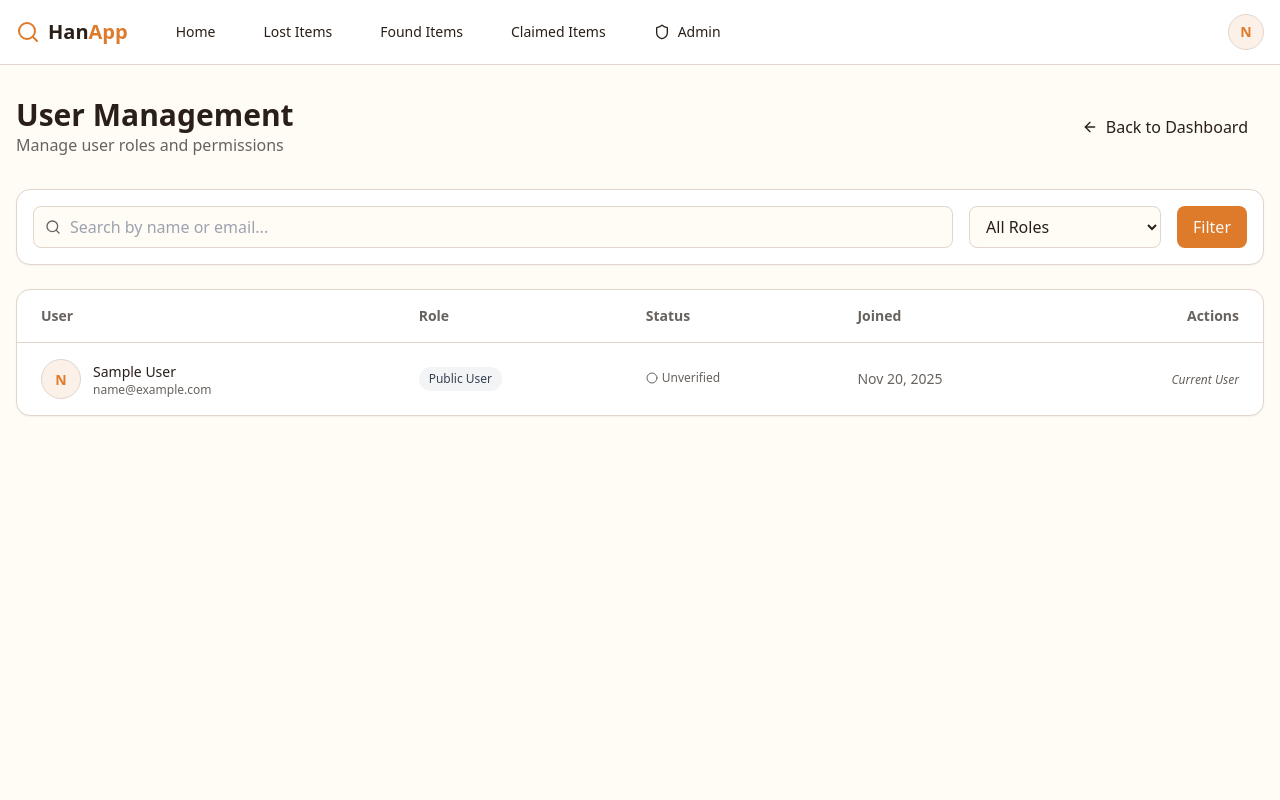
After one commit to Ritvent/Re-return, a Django app: page /dashboard/users/ in a window 1280 px wide. The commit adds this page. Run offline with Django 5.2, Linux system fonts and the light colour scheme; the visitor is signed in with stand-in values (Sample User, id 1); data comes from the database, SQL or seed files in the repository; data that the repository does not hold is empty; some libraries are stand-ins or nearby versions.

Commit message:
add user management for admins

```diff
--- a/projectsite/lfapp/models.py
+++ b/projectsite/lfapp/models.py
@@ -67,6 +67,11 @@ class CustomUser(AbstractUser):
             self.is_verified and
             self.email.endswith('@psu.palawan.edu.ph')
         )
+
+    @property
+    def has_psu_email(self):
+        """Check if user has a psu email (regardless of verification)"""
+        return self.email.endswith('@psu.palawan.edu.ph')
 
     def can_post_items(self):
         """Check if user can post items"""
--- /dev/null
+++ b/projectsite/lfapp/templates/lfapp/admin_users.html
@@ -0,0 +1,179 @@
+{% extends 'lfapp/base.html' %}
+{% load static %}
+
+{% block title %}User Management - HanApp Admin{% endblock %}
+
+{% block content %}
+<div class="min-h-screen bg-background">
+    {% include 'lfapp/navbar.html' %}
+
+    <main class="container mx-auto px-4 py-8">
+        <!-- Header -->
+        <div class="flex flex-col md:flex-row md:items-center justify-between gap-4 mb-8">
+            <div>
+                <h1 class="text-3xl font-bold">User Management</h1>
+                <p class="text-muted-foreground">Manage user roles and permissions</p>
+            </div>
+            <div class="flex items-center gap-2">
+                <a href="{% url 'admin_dashboard' %}">
+                    <button class="px-4 py-2 rounded-md border border-border hover:bg-accent transition-all flex items-center gap-2">
+                        <i data-lucide="arrow-left" class="h-4 w-4"></i>
+                        Back to Dashboard
+                    </button>
+                </a>
+            </div>
+        </div>
+
+        <!-- Filters -->
+        <div class="bg-card border border-border rounded-xl p-4 mb-6 shadow-sm">
+            <form method="GET" class="flex flex-col md:flex-row gap-4">
+                <div class="flex-1 relative">
+                    <i data-lucide="search" class="absolute left-3 top-1/2 -translate-y-1/2 h-4 w-4 text-muted-foreground"></i>
+                    <input type="text" name="search" value="{{ request.GET.search }}"
+                           placeholder="Search by name or email..."
+                           class="w-full pl-9 pr-4 py-2 rounded-md border border-input bg-background focus:outline-none focus:ring-2 focus:ring-primary/50">
+                </div>
+                <div class="w-full md:w-48">
+                    <select name="role" class="w-full px-3 py-2 rounded-md border border-input bg-background focus:outline-none focus:ring-2 focus:ring-primary/50" onchange="this.form.submit()">
+                        <option value="">All Roles</option>
+                        {% for value, label in role_choices %}
+                            <option value="{{ value }}" {% if request.GET.role == value %}selected{% endif %}>{{ label }}</option>
+                        {% endfor %}
+                    </select>
+                </div>
+                <button type="submit" class="px-4 py-2 rounded-md bg-primary text-primary-foreground font-medium hover:bg-primary/90 transition-all">
+                    Filter
+                </button>
+                {% if request.GET.search or request.GET.role %}
+                    <a href="{% url 'admin_users' %}" class="px-4 py-2 rounded-md border border-border hover:bg-accent transition-all text-center">
+                        Clear
+                    </a>
+                {% endif %}
+            </form>
+        </div>
+
+        <!-- Users Table -->
+        <div class="bg-card border border-border rounded-xl shadow-sm overflow-hidden">
+            <div class="overflow-x-auto">
+                <table class="w-full text-sm text-left">
+                    <thead class="bg-muted/50 border-b border-border">
+                        <tr>
+                            <th class="px-6 py-4 font-semibold text-muted-foreground">User</th>
+                            <th class="px-6 py-4 font-semibold text-muted-foreground">Role</th>
+                            <th class="px-6 py-4 font-semibold text-muted-foreground">Status</th>
+                            <th class="px-6 py-4 font-semibold text-muted-foreground">Joined</th>
+                            <th class="px-6 py-4 font-semibold text-muted-foreground text-right">Actions</th>
+                        </tr>
+                    </thead>
+                    <tbody class="divide-y divide-border">
+                        {% for user_obj in users %}
+                        <tr class="hover:bg-muted/30 transition-colors">
+                            <td class="px-6 py-4">
+                                <div class="flex items-center gap-3">
+                                    {% if user_obj.google_profile_picture %}
+                                        <img src="{{ user_obj.google_profile_picture }}" alt="Profile" class="h-10 w-10 rounded-full object-cover border border-border">
+                                    {% else %}
+                                        <div class="h-10 w-10 rounded-full bg-primary/10 flex items-center justify-center text-primary font-bold border border-border">
+                                            {{ user_obj.email|make_list|first|upper }}
+                                        </div>
+                                    {% endif %}
+                                    <div>
+                                        <p class="font-medium">{{ user_obj.get_full_name|default:user_obj.username }}</p>
+                                        <p class="text-xs text-muted-foreground">{{ user_obj.email }}</p>
+                                    </div>
+                                </div>
+                            </td>
+                            <td class="px-6 py-4">
+                                <span class="inline-flex items-center px-2.5 py-1 text-xs font-medium rounded-full
+                                    {% if user_obj.role == 'admin' %}
+                                        bg-purple-100 text-purple-700
+                                    {% elif user_obj.role == 'verified' %}
+                                        bg-blue-100 text-blue-700
+                                    {% else %}
+                                        bg-gray-100 text-gray-700
+                                    {% endif %}">
+                                    {{ user_obj.get_role_display }}
+                                </span>
+                            </td>
+                            <td class="px-6 py-4">
+                                {% if user_obj.is_verified %}
+                                    <span class="inline-flex items-center gap-1 text-green-600 text-xs font-medium">
+                                        <i data-lucide="check-circle" class="h-3 w-3"></i> Verified
+                                    </span>
+                                {% else %}
+                                    <span class="inline-flex items-center gap-1 text-muted-foreground text-xs">
+                                        <i data-lucide="circle" class="h-3 w-3"></i> Unverified
+                                    </span>
+                                {% endif %}
+                            </td>
+                            <td class="px-6 py-4 text-muted-foreground">
+                                {{ user_obj.date_joined|date:"M d, Y" }}
+                            </td>
+                            <td class="px-6 py-4 text-right">
+                                {% if user_obj.id == request.user.id %}
+                                    <!-- Self Actions -->
+                                    {% if user_obj.role == 'admin' and not user_obj.is_superuser %}
+                                        <form method="POST" action="{% url 'admin_promote_user' user_obj.id %}" class="inline">
+                                            {% csrf_token %}
+                                            <input type="hidden" name="role" value="verified">
+                                            <button type="submit"
+                                                    onclick="return confirm('⚠️ WARNING: You are about to step down from Admin.\n\nYou will immediately lose access to the Admin Dashboard and all admin privileges.\n\nAre you sure you want to continue?')"
+                                                    class="text-xs bg-destructive text-destructive-foreground px-3 py-1.5 rounded-md hover:bg-destructive/90 transition-colors font-medium flex items-center gap-1">
+                                                <i data-lucide="log-out" class="h-3 w-3"></i>
+                                                Step Down
+                                            </button>
+                                        </form>
+                                    {% else %}
+                                        <span class="text-xs text-muted-foreground italic">Current User</span>
+                                    {% endif %}
+
+                                {% elif user_obj.is_superuser %}
+                                    <!-- Superuser (Protected) -->
+                                    <span class="inline-flex items-center px-2.5 py-0.5 rounded-full text-xs font-medium bg-purple-100 text-purple-800">
+                                        Super Admin
+                                    </span>
+
+                                {% elif request.user.role == 'admin' and not request.user.is_superuser and user_obj.role == 'admin' %}
+                                    <!-- Admin viewing another Admin (Protected) -->
+                                    <span class="inline-flex items-center px-2.5 py-0.5 rounded-full text-xs font-medium bg-blue-100 text-blue-800">
+                                        Admin
+                                    </span>
+
+                                {% else %}
+                                    <!-- Standard Role Management -->
+                                    <form method="POST" action="{% url 'admin_promote_user' user_obj.id %}">
+                                        {% csrf_token %}
+                                        <select name="role" onchange="if(confirm('Are you sure you want to change this user\'s role?')) this.form.submit()"
+                                                class="text-xs border border-input rounded px-2 py-1 bg-background hover:bg-accent cursor-pointer focus:outline-none focus:ring-2 focus:ring-primary/50">
+                                            {% for value, label in role_choices %}
+                                                <option value="{{ value }}"
+                                                    {% if user_obj.role == value %}selected{% endif %}
+                                                    {% if value == 'public' and user_obj.has_psu_email %}disabled{% endif %}
+                                                    {% if request.user.role == 'admin' and not request.user.is_superuser and value == 'public' %}disabled{% endif %}
+                                                >
+                                                    {{ label }}
+                                                </option>
+                                            {% endfor %}
+                                        </select>
+                                    </form>
+                                {% endif %}
+                            </td>
+                        </tr>
+                        {% empty %}
+                        <tr>
+                            <td colspan="5" class="px-6 py-12 text-center text-muted-foreground">
+                                No users found matching your criteria.
+                            </td>
+                        </tr>
+                        {% endfor %}
+                    </tbody>
+                </table>
+            </div>
+        </div>
+    </main>
+</div>
+
+<script>
+    lucide.createIcons();
+</script>
+{% endblock %}
--- a/projectsite/lfapp/urls.py
+++ b/projectsite/lfapp/urls.py
@@ -23,4 +23,6 @@ urlpatterns = [
     path('moderation/approve/<int:item_id>/', views.admin_quick_approve_view, name='admin_quick_approve'),
     path('moderation/reject/<int:item_id>/', views.admin_quick_reject_view, name='admin_quick_reject'),
     path('complete/<int:item_id>/', views.mark_item_complete_view, name='mark_complete'),
+    path('dashboard/users/', views.admin_user_management_view, name='admin_users'),
+    path('dashboard/users/promote/<int:user_id>/', views.admin_promote_user_view, name='admin_promote_user'),
 ]
--- a/projectsite/lfapp/views.py
+++ b/projectsite/lfapp/views.py
@@ -281,6 +281,108 @@ def admin_quick_reject_view(request, item_id):
         return redirect('admin_moderation')
 
     return redirect('admin_moderation')
+
+@login_required
+def admin_user_management_view(request):
+    """Admin: Manage users and roles"""
+    if not request.user.is_admin_user():
+        messages.error(request, 'You do not have permission to access this page.')
+        return redirect('home')
+
+    # Get all users
+    users = CustomUser.objects.all().order_by('-date_joined')
+
+    # Search functionality
+    search_query = request.GET.get('search', '')
+    if search_query:
+        users = users.filter(
+            Q(email__icontains=search_query) |
+            Q(first_name__icontains=search_query) |
+            Q(last_name__icontains=search_query)
+        )
+
+    # Role filter
+    role_filter = request.GET.get('role', '')
+    if role_filter:
+        users = users.filter(role=role_filter)
+
+    context = {
+        'users': users,
+        'role_choices': CustomUser.ROLE_CHOICES,
+    }
+
+    return render(request, 'lfapp/admin_users.html', context)
+
+@login_required
+def admin_promote_user_view(request, user_id):
+    """Admin: Promote/Demote user role"""
+    if not request.user.is_admin_user():
+        messages.error(request, 'You do not have permission to perform this action.')
+        return redirect('home')
+
+    user_to_edit = get_object_or_404(CustomUser, id=user_id)
+
+    # Prevent modifying own role
+    # Prevent modifying own role
+    # Logic handled inside POST for step down, but for GET we can just show the page (or redirect if needed)
+
+    if request.method == 'POST':
+        new_role = request.POST.get('role')
+        is_self_action = request.user == user_to_edit
+
+        # 1. Self-Action (Step Down)
+        if is_self_action:
+            if new_role == 'verified' and request.user.role == 'admin':
+                # Allow admin to step down
+                user_to_edit.role = 'verified'
+                user_to_edit.save()
+                messages.success(request, 'You have successfully stepped down from Admin role.')
+                return redirect('home') # Redirect to home as they lost access
+            else:
+                messages.error(request, 'Invalid action on yourself.')
+                return redirect('admin_users')
+
+        # 2. Superadmin Actions (Can do anything)
+        if request.user.is_superuser:
+            if new_role in dict(CustomUser.ROLE_CHOICES):
+                user_to_edit.role = new_role
+                if new_role in ['verified', 'admin']:
+                    user_to_edit.is_verified = True
+                user_to_edit.save()
+                messages.success(request, f'User {user_to_edit.email} role updated to {user_to_edit.get_role_display()}.')
+            return redirect('admin_users')
+
+        # 3. Admin Actions (Restricted)
+        if request.user.role == 'admin':
+            # Cannot modify Superusers
+            if user_to_edit.is_superuser:
+                messages.error(request, 'You cannot modify a Super Administrator.')
+                return redirect('admin_users')
+
+            # Cannot demote others (only promote)
+            # Logic: If current role is 'admin', cannot change to 'verified' or 'public'
+            if user_to_edit.role == 'admin' and new_role != 'admin':
+                 messages.error(request, 'Admins cannot demote other Admins.')
+                 return redirect('admin_users')
+
+            # Prevent demoting corporate users to public (existing rule)
+            if new_role == 'public' and user_to_edit.has_psu_email:
+                messages.error(request, 'Corporate users (PSU email) cannot be demoted to Public User.')
+                return redirect('admin_users')
+
+            # Allow promotion
+            if new_role in dict(CustomUser.ROLE_CHOICES):
+                user_to_edit.role = new_role
+                if new_role in ['verified', 'admin']:
+                    user_to_edit.is_verified = True
+                user_to_edit.save()
+                messages.success(request, f'User {user_to_edit.email} role updated to {user_to_edit.get_role_display()}.')
+            return redirect('admin_users')
+
+        messages.error(request, 'You do not have permission to perform this action.')
+        return redirect('admin_users')
+
+    return redirect('admin_users')
 
 def logout_view(request):
     """Logout user"""
```
Also changed, not shown: projectsite/lfapp/templates/lfapp/admin_dashboard.html (+15 -9 lines), projectsite/projectsite/settings.py (+6 -2 lines).
